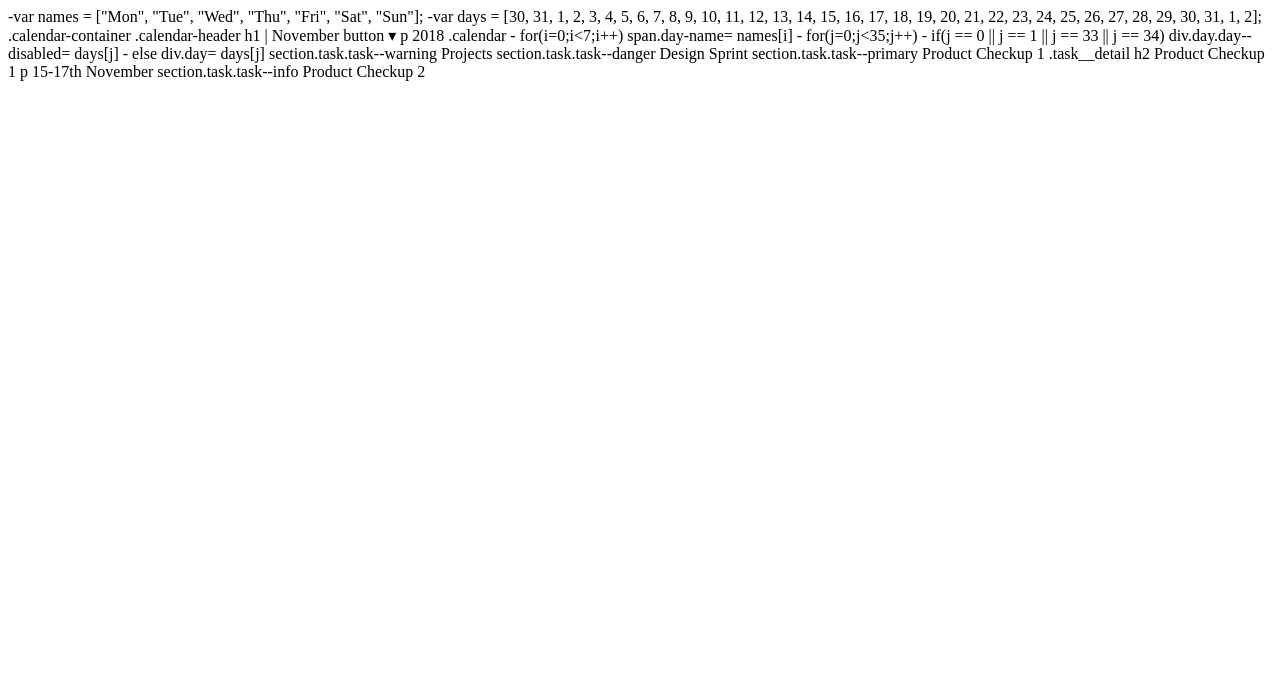
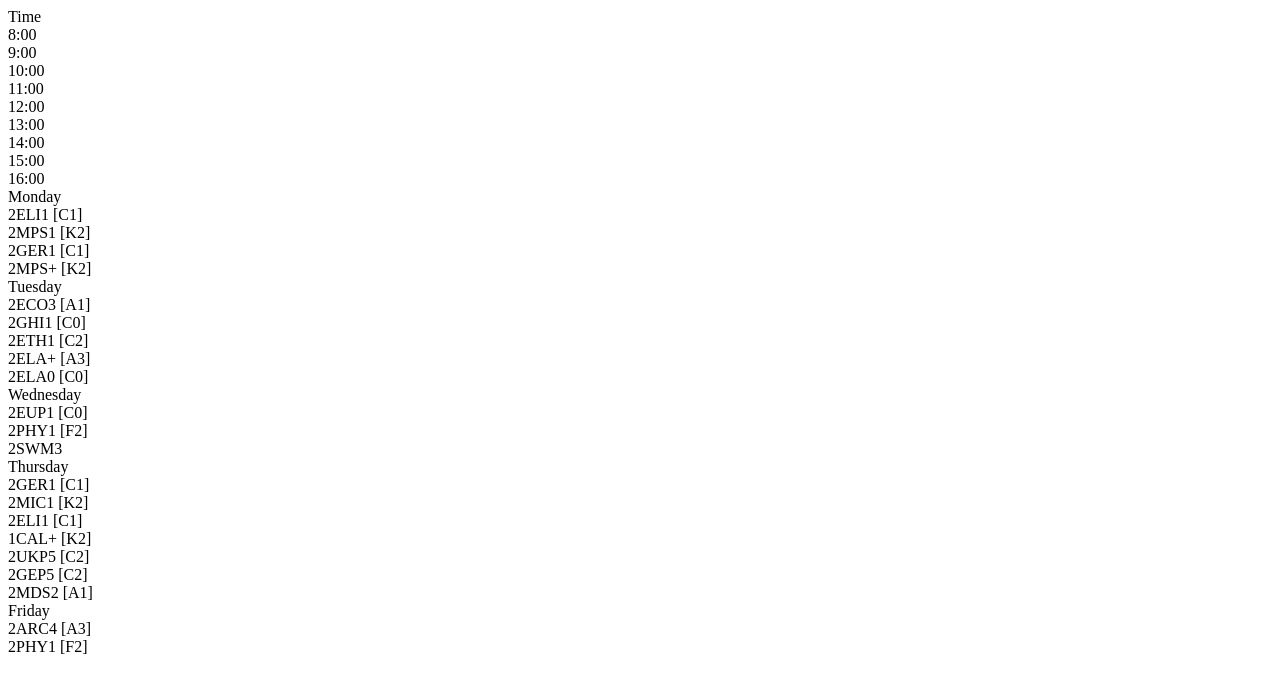
Before and after one commit to PeterEducation/Calendar, a plain HTML site: page index.html in a window 1280 px wide. Drawn offline with Linux system fonts and the light colour scheme.

Commit message:
Update index.html

```diff
--- a/index.html
+++ b/index.html
@@ -1,27 +1,57 @@
--var names = ["Mon", "Tue", "Wed", "Thu", "Fri", "Sat", "Sun"];
+<div class="day time">
+	<div class="day_title">Time</div>
+	<div class="hour">8:00</div>
+	<div class="hour">9:00</div>
+	<div class="hour">10:00</div>
+	<div class="hour">11:00</div>
+	<div class="hour">12:00</div>
+	<div class="hour">13:00</div>
+	<div class="hour">14:00</div>
+	<div class="hour">15:00</div>
+	<div class="hour">16:00</div>
+</div>
 
--var days = [30, 31, 1, 2, 3, 4, 5, 6, 7, 8, 9, 10, 11, 12, 13, 14, 15, 16, 17, 18, 19, 20, 21, 22, 23, 24, 25, 26, 27, 28, 29, 30, 31, 1, 2];
+<div class="day monday">
+	<div class="day_title">Monday</div>
+	<div class="class red" data-tooltip="English Literature">2ELI1 [C1]</div>
+	<div class="class b15 blue" data-tooltip="Probability and Statistics">2MPS1 [K2]</div>
+	<div class="class b15 grey" data-tooltip="German">2GER1 [C1]</div>
+	<div class="class short blue" data-tooltip="Additional Probability and Statistics">2MPS+ [K2]</div>
+</div>
 
-.calendar-container
-  .calendar-header
-    h1
-      | November
-      button ▾
-    p 2018
-  .calendar
-    - for(i=0;i<7;i++)
-      span.day-name= names[i]
+<div class="day tuesday">
+	<div class="day_title">Tuesday</div>
+	<div class="class gray" data-tooltip="Economics">2ECO3 [A1]</div>
+	<div class="class b15 orange" data-tooltip="German History">2GHI1 [C0]</div>
+	<div class="class b15 purple" data-tooltip="Ethics">2ETH1 [C2]</div>
+	<div class="class b45 red" data-tooltip="English Language: Writing">2ELA+ [A3]</div>
+	<div class="class red" data-tooltip="English Language">2ELA0 [C0]</div>
+</div>
 
-    - for(j=0;j<35;j++)
-      - if(j == 0 || j == 1 || j == 33 || j == 34)
-        div.day.day--disabled= days[j]
+<div class="day wednesday">
+	<div class="day_title">Wednesday</div>
+	<div class="class short spacing"></div>
+	<div class="class short yellow" data-tooltip="EU Politics">2EUP1 [C0]</div>
+	<div class="class b15 spacing"></div>
+	<div class="class b15 short navy" data-tooltip="Physics">2PHY1 [F2]</div>
+	<div class="class short spacing"></div>
+	<div class="class b15 turquoise" data-tooltip="Physical Education: Swimming">2SWM3</div>
+</div>
 
-      - else
-        div.day= days[j]
-    section.task.task--warning Projects
-    section.task.task--danger Design Sprint
-    section.task.task--primary Product Checkup 1
-     .task__detail
-        h2 Product Checkup 1
-        p 15-17th November
-    section.task.task--info Product Checkup 2
+<div class="day thursday">
+	<div class="day_title">Thursday</div>
+	<div class="class grey" data-tooltip="German">2GER1 [C1]</div>
+	<div class="class b15 blue" data-tooltip="Advanced Integral Calculus">2MIC1 [K2]</div>
+	<div class="class b15 red" data-tooltip="English Literature">2ELI1 [C1]</div>
+	<div class="class short blue" data-tooltip="Additional Basic Integral Calculus">1CAL+ [K2]</div>
+	<div class="class short yellow" data-tooltip="UK Politics">2UKP5 [C2]</div>
+	<div class="class short yellow" data-tooltip="German Politics">2GEP5 [C2]</div>
+	<div class="class green" data-tooltip="Media Studies">2MDS2 [A1]</div>
+</div>
+
+<div class="day friday">
+  <div class="day_title">Friday</div>
+	<div class="class spacing"></div>
+	<div class="class b15 green" data-tooltip="Architechture">2ARC4 [A3]</div>
+	<div class="class b15 navy" data-tooltip="Physics">2PHY1 [F2]</div>
+</div>
```
